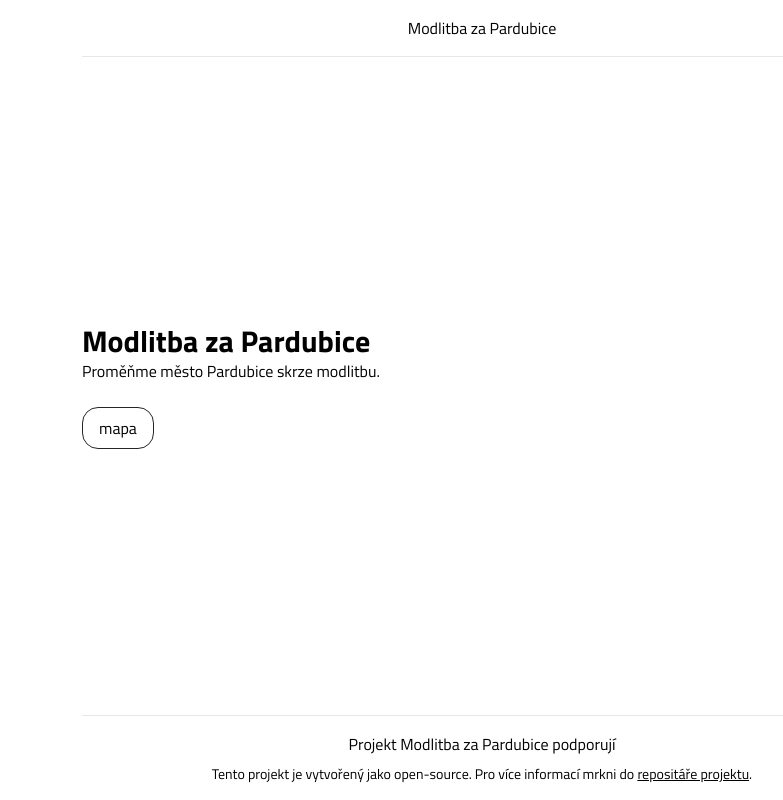
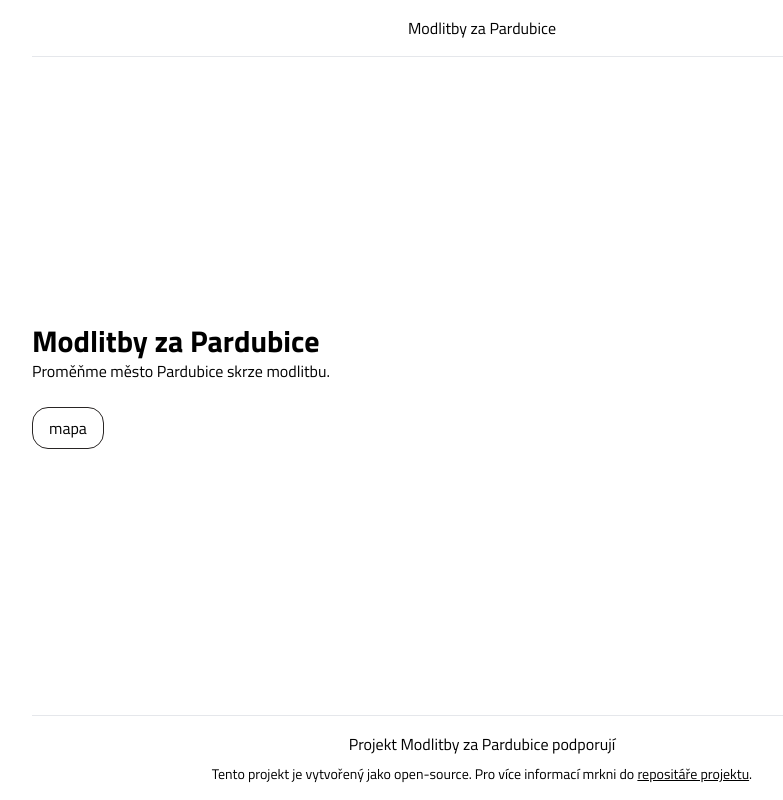
Before and after one commit to petrkucerak/modlitbyzaulice, a Next.js app: page / in a window 1280 px wide. Shown: the whole page, without its empty margins (158-941 px from the left). Built offline with nearby package versions, Linux system fonts and the light colour scheme.

Commit message:
Rename project

```diff
--- a/app/form/page.js
+++ b/app/form/page.js
@@ -7,7 +7,7 @@ export default function Home() {
   return (
     <Main>
       <Header />
-      <div className="flex flex-col w-[90vw] max-w-[800px]">
+      <div className="flex flex-col w-[90vw] max-w-[900px]">
         <Table />
       </div>
       <Footer />
--- a/app/mapa/page.js
+++ b/app/mapa/page.js
@@ -8,7 +8,7 @@ export default function Home() {
   return (
     <Main>
       <Header />
-      <div className="flex flex-col w-[90vw] max-w-[800px]">
+      <div className="flex flex-col w-[90vw] max-w-[900px]">
         <MapSSR />
       </div>
       <Footer />
--- a/app/page.js
+++ b/app/page.js
@@ -7,8 +7,8 @@ export default function Home() {
   return (
     <Main>
       <Header />
-      <div className="flex flex-col w-[90vw] max-w-[800px]">
-        <h1 className="font-bold text-3xl">Modlitba za Pardubice</h1>
+      <div className="flex flex-col w-[90vw] max-w-[900px]">
+        <h1 className="font-bold text-3xl">Modlitby za Pardubice</h1>
         <p className="mb-6">Proměňme město Pardubice skrze modlitbu.</p>
         <Button target={"_self"} href={"/mapa"}>
           mapa
--- a/components/conf.js
+++ b/components/conf.js
@@ -6,8 +6,8 @@ export const conf = {
   url: "https://modlitbazapardubice.cz",
 
   // start of the manifest
-  name: "Modlitba za Pardubice",
-  short_name: "Modlitba za Pardubice",
+  name: "Modlitby za Pardubice",
+  short_name: "Modlitby za Pardubice",
   description: "TODO",
   start_url: "/",
   display: "standalone",
@@ -28,7 +28,7 @@ export const conf = {
   keywords: [
     "Modlitba",
     "Pardubice",
-    "Modlitba za Pardubice",
+    "Modlitby za Pardubice",
     "Modlitba v Pardubicích",
     "Pardubice se modlí",
     // TODO
--- a/components/layout/footer.js
+++ b/components/layout/footer.js
@@ -2,8 +2,8 @@ import Link from "next/link";
 
 export default function Footer() {
   return (
-    <footer className="border-t w-[90vw] max-w-[800px] flex flex-col items-center justify-between">
-      <p className="mt-4 mb-2">Projekt Modlitba za Pardubice podporují</p>
+    <footer className="border-t w-[90vw] max-w-[900px] flex flex-col items-center justify-between">
+      <p className="mt-4 mb-2">Projekt Modlitby za Pardubice podporují</p>
       <p className="text-sm mb-4">
         Tento projekt je vytvořený jako open-source. Pro více informací mrkni do{" "}
         <Link
--- a/components/layout/header.js
+++ b/components/layout/header.js
@@ -2,9 +2,9 @@ import Link from "next/link";
 
 export default function Header() {
   return (
-    <header className="border-b w-[90vw] max-w-[800px] flex flex-col items-center justify-between">
+    <header className="border-b w-[90vw] max-w-[900px] flex flex-col items-center justify-between">
       <Link href={"/"} className="my-4">
-        Modlitba za Pardubice
+        Modlitby za Pardubice
       </Link>
     </header>
   );
--- a/components/table/table.js
+++ b/components/table/table.js
@@ -39,8 +39,8 @@ export default function Table() {
     downloadAnchorNode.remove();
   }
   return (
-    <div className="flex flex-col items-center justify-between">
-      <table>
+    <div className="flex flex-col items-center justify-between w-full">
+      <table className="w-full">
         <thead>
           <tr className="text-left">
             <th>Ulice</th>
```
Also changed, not shown: 1 other file (tests, documents, lock files or other folders).
